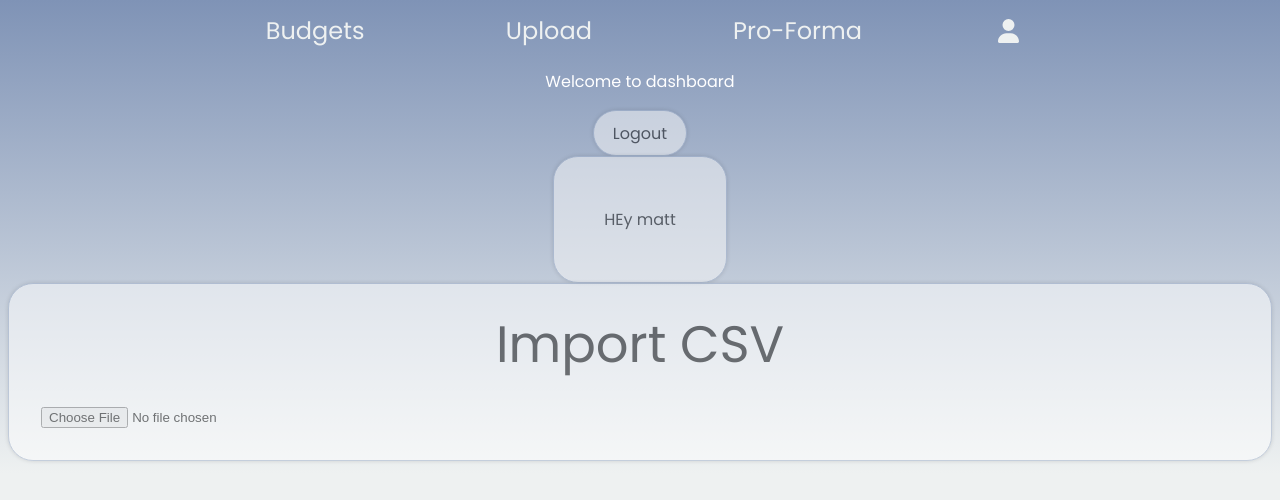
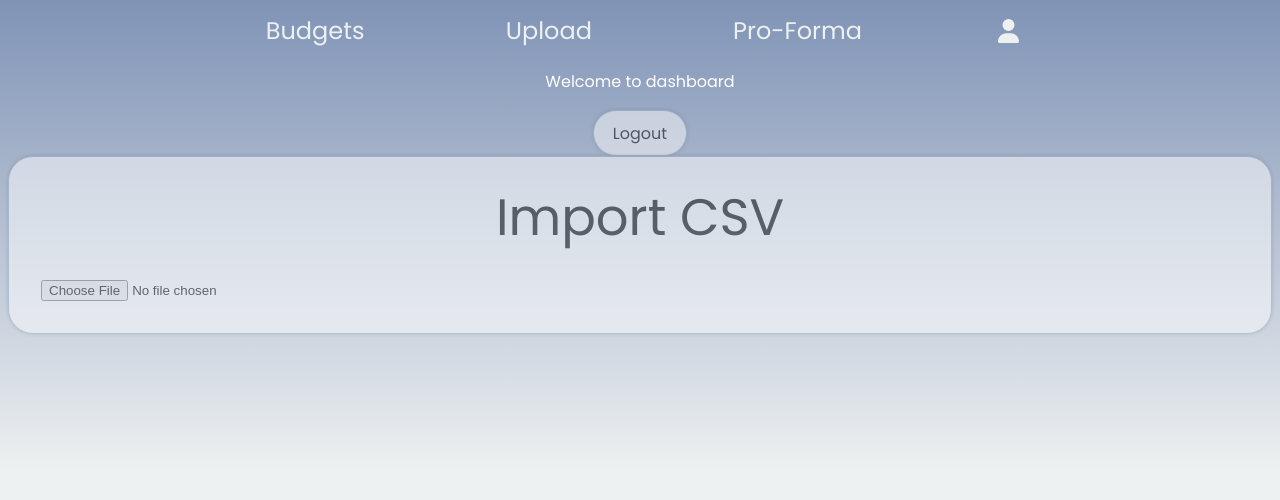
Before and after one commit to NathanAsayDong/simplReact, a React (Vite) app: page / in a window 1280 px wide. Both pictures are taken after a click on the button "Login". Shown: the top 500 px of the page. Built offline with nearby package versions, Linux system fonts and the light colour scheme.

Commit message:
Chase changes 03/06

```diff
--- a/src/components/Budgets/Budgets.tsx
+++ b/src/components/Budgets/Budgets.tsx
@@ -1,5 +1,6 @@
 import { FC, useState } from 'react';
-
+import './Budgets.css'
+import NavBar from '../NavBar/NavBar';
 
 interface BudgetsProps {}
 const [budgets, setBudgets] = useState<Budget[]>([]);
@@ -16,6 +17,7 @@ const createBudget = () => {
 
 const Budgets: FC<BudgetsProps> = () => (
   <div>
+    <NavBar />
     Budgets Component
   </div>
 );
--- a/src/components/Dashboard/Dashboard.tsx
+++ b/src/components/Dashboard/Dashboard.tsx
@@ -16,7 +16,7 @@ const Dashboard: FC<DashboardProps> = ({handleLogout}) => (
          <button onClick={handleLogout} >Logout</button>
       </div>
 
-      <button className='demo'>HEy matt</button>
+      {/* <button className='demo'>HEy matt</button> */}
 
    <ImportCsv />
    </>
--- a/src/components/NavBar/NavBar.tsx
+++ b/src/components/NavBar/NavBar.tsx
@@ -1,4 +1,4 @@
-import React, { FC } from 'react';
+import { FC } from 'react';
 import { FontAwesomeIcon } from '@fortawesome/react-fontawesome';
 import { faUser } from '@fortawesome/free-solid-svg-icons';
 import './NavBar.scss';
```
Also changed, not shown: src/components/Budgets/Budgets.css (added).
